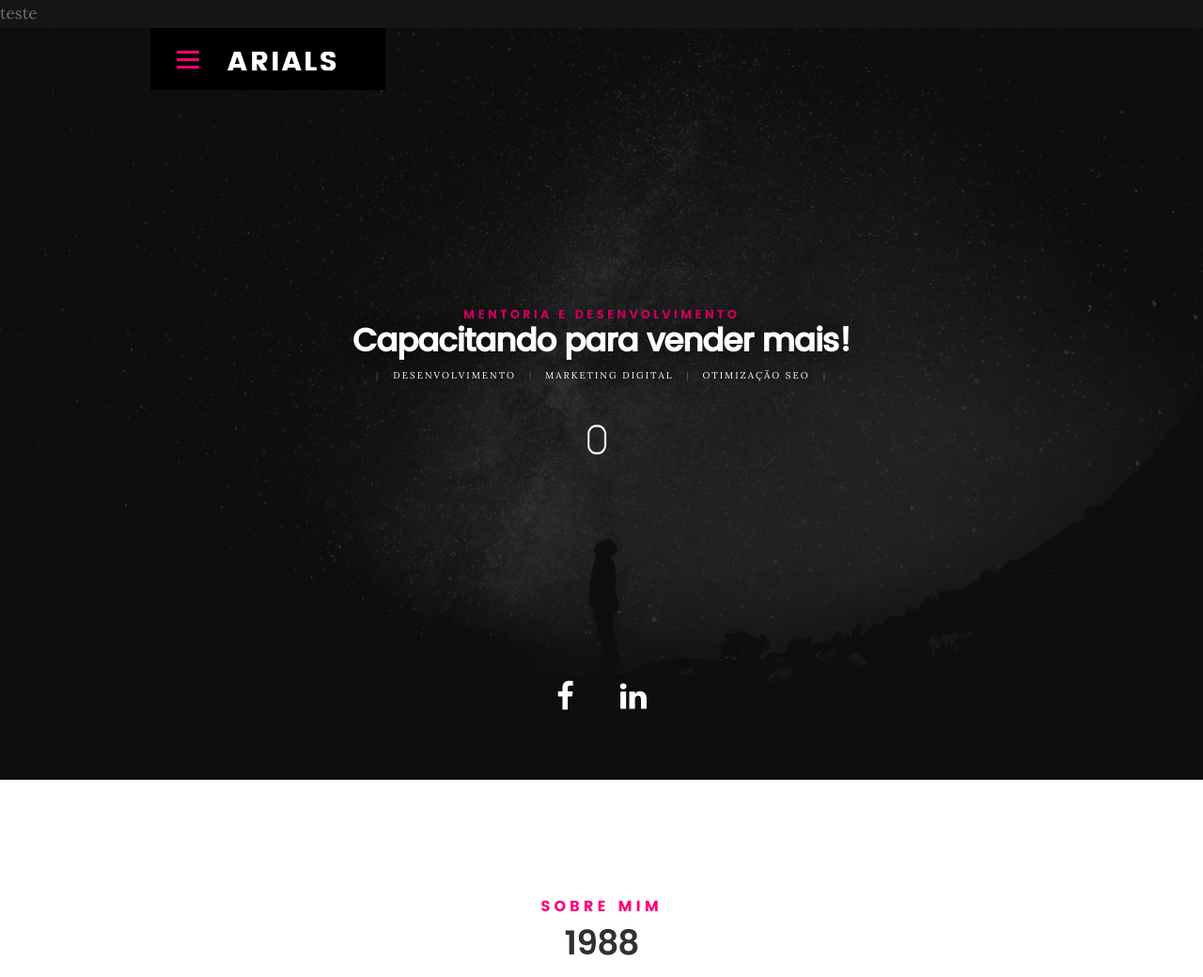
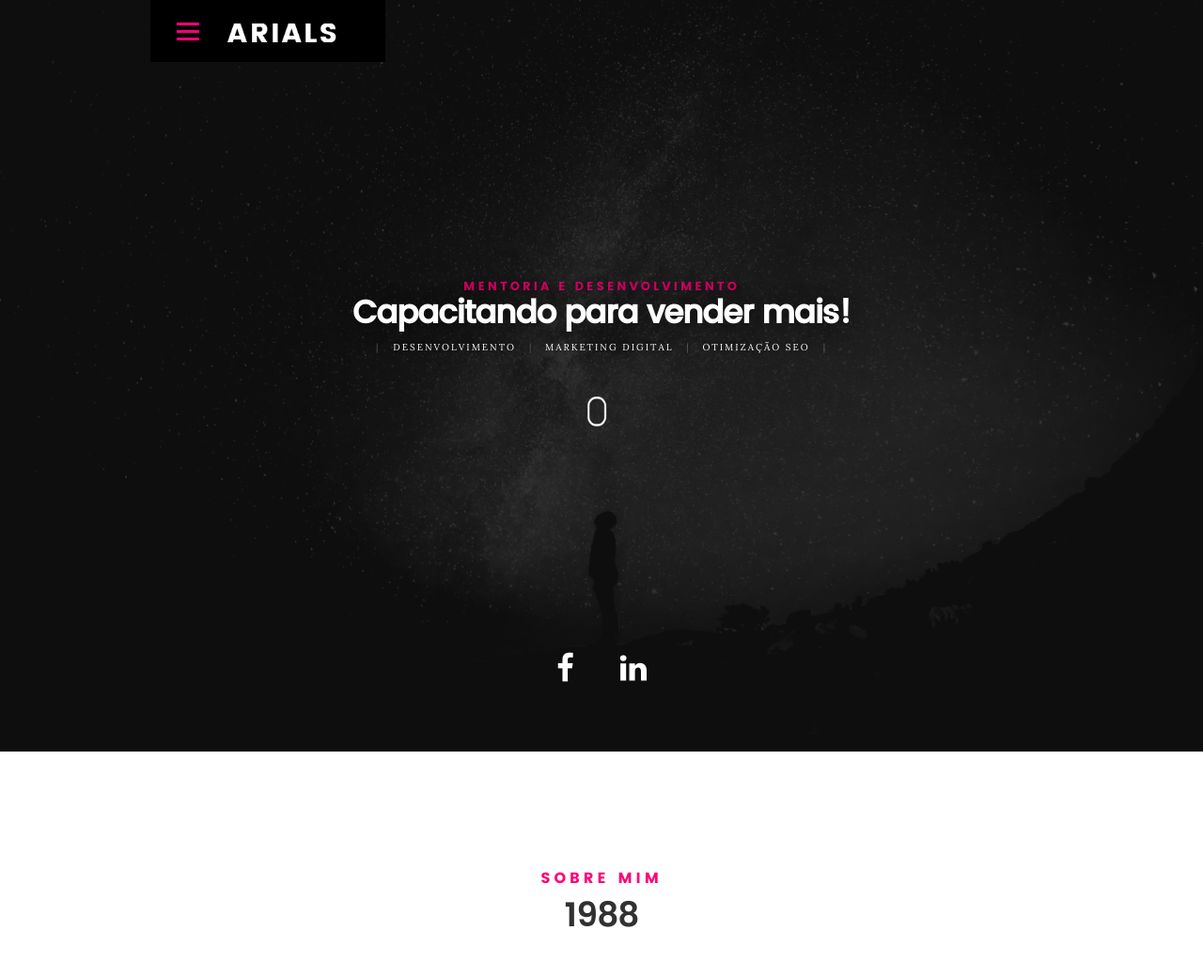
Before and after one commit to render4us/arials, a PHP site: page / in a window 1280 px wide. Shown: the top 1040 px of the page at 94% size. Run offline with PHP 8.4, Linux system fonts and the light colour scheme; some web fonts are replaced.

Commit message:
Atualizado
Site Correto

```diff
--- a/index.php
+++ b/index.php
@@ -1,7 +1,4 @@
 <!DOCTYPE html>
-
-teste
-
 <!--[if IE 8 ]><html class="no-js oldie ie8" lang="en"> <![endif]-->
 <!--[if IE 9 ]><html class="no-js oldie ie9" lang="en"> <![endif]-->
 <!--[if (gte IE 9)|!(IE)]><!--><html class="no-js" lang="en"> <!--<![endif]-->
```
